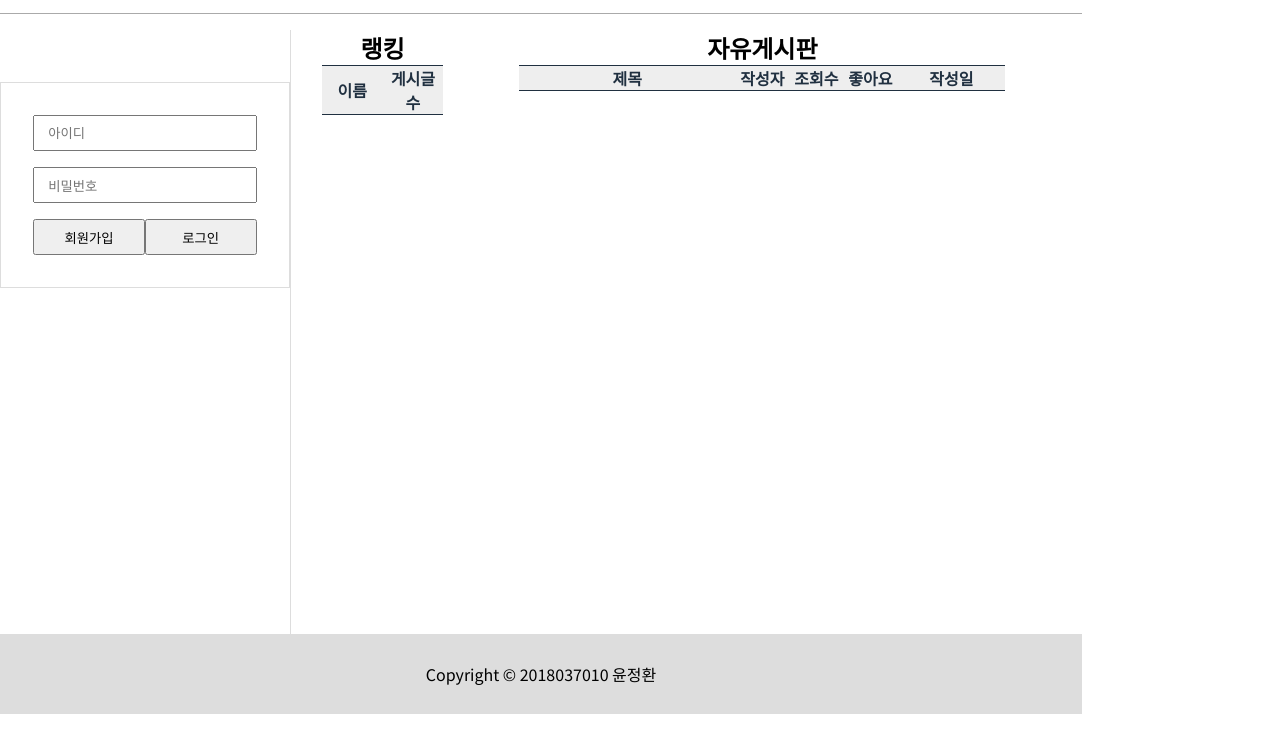
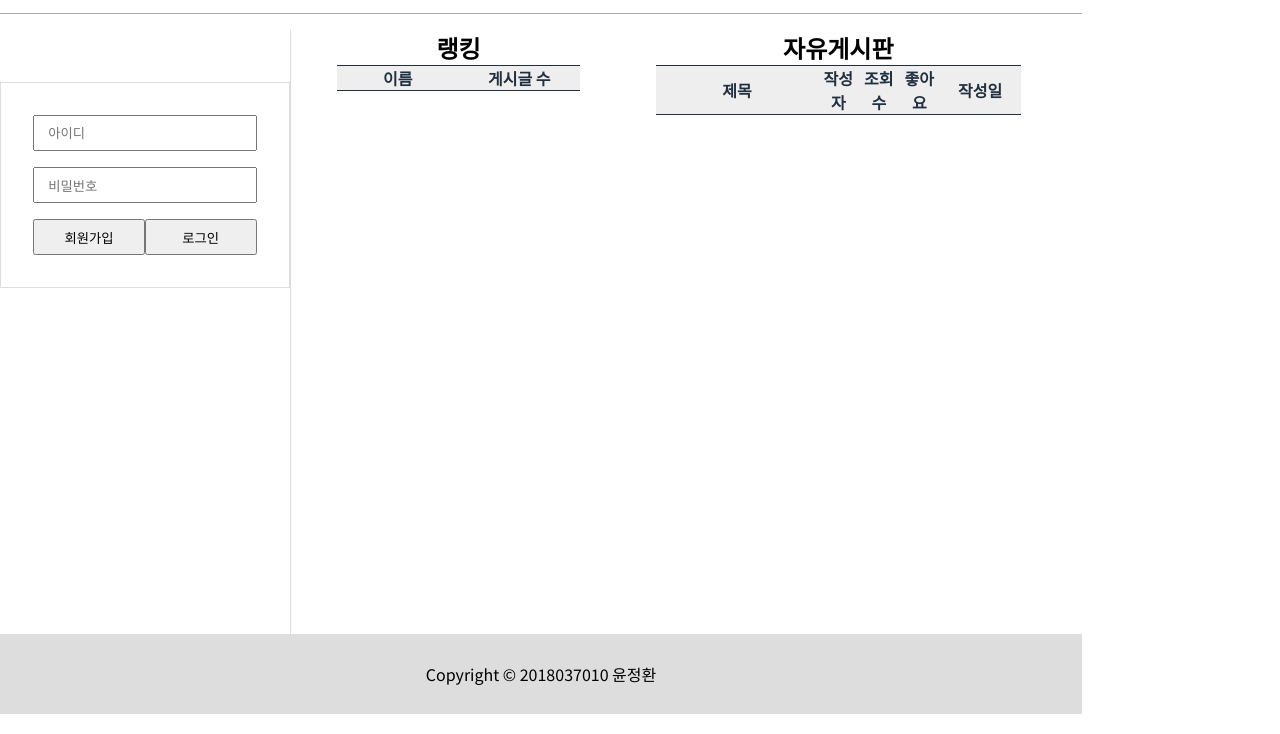
Before and after one commit to University-Assignment/wp-term-project, a website: page views/index.html in a window 1280 px wide. Shown: the part 66-800 px from the top of the page. Drawn offline with nearby package versions, Linux system fonts and the light colour scheme; files that its build step writes are made by us from their sources.

Commit message:
랭킹 수정

```diff
--- a/public/css/main.css
+++ b/public/css/main.css
@@ -198,8 +198,15 @@ form [type="submit"],
 }
 
 .index board {
-  grid-column-start: 2;
+  grid-column-start: 3;
   grid-column-end: 6;
   grid-row-start: 1;
   grid-row-end: 2;
 }
+
+.index ranking {
+  grid-column-start: 1;
+  grid-column-end: 3;
+  grid-row-start: 1;
+  grid-row-end: 2;
+}
--- a/routes/page.router.js
+++ b/routes/page.router.js
@@ -54,6 +54,7 @@ router.get("/", async (req, res, next) => {
     {
       $project: {
         name: 1,
+        username: 1,
         postCount: { $size: "$posts" },
       },
     },
--- a/views/index.html
+++ b/views/index.html
@@ -17,7 +17,9 @@
       <tbody>
         {% for account in accounts %}
         <tr>
-          <td style="text-align: center">{{account.name}}</td>
+          <td style="text-align: center">
+            {{account.name}}({{account.username}})
+          </td>
           <td style="text-align: center">{{account.postCount}}</td>
         </tr>
         {% endfor %}
```
